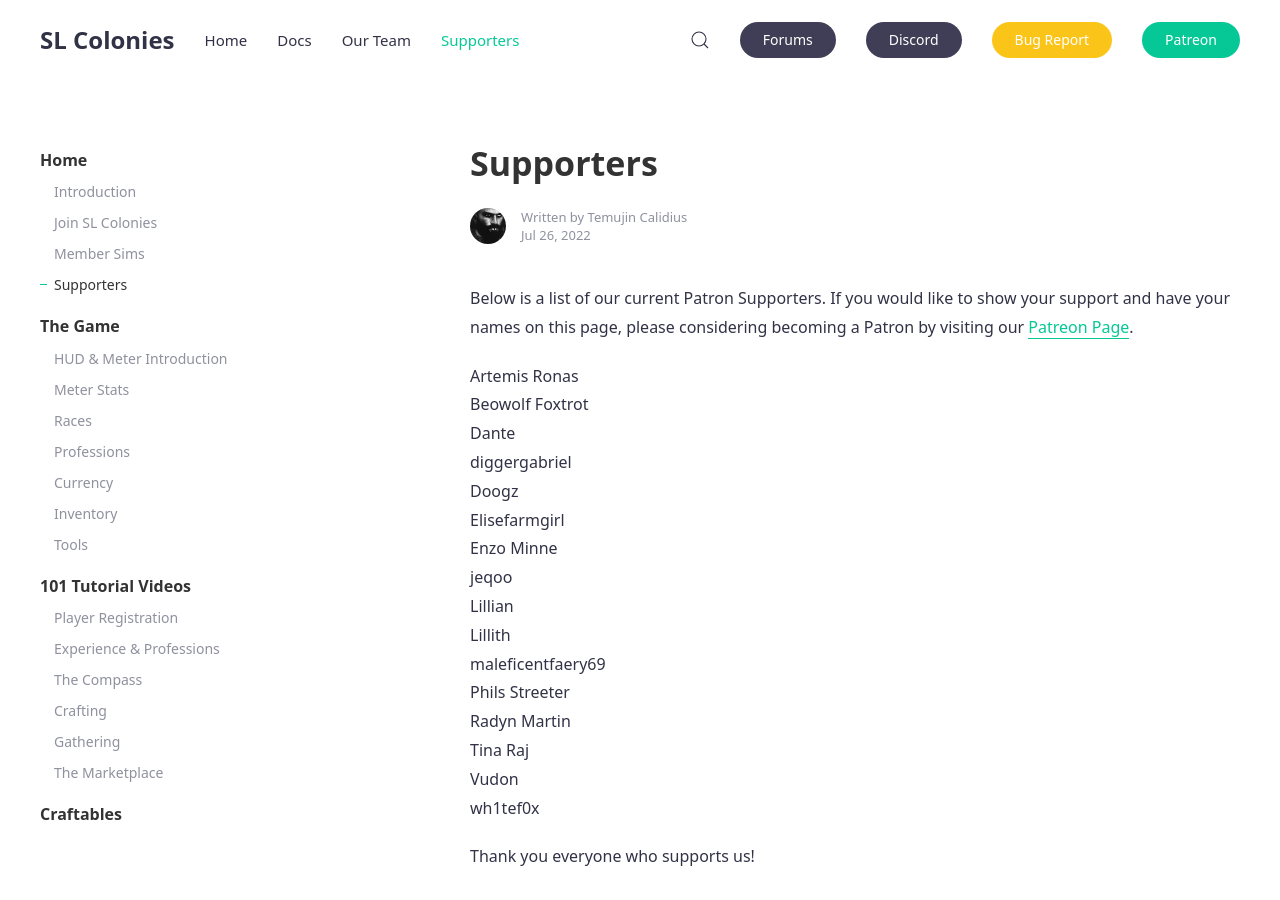
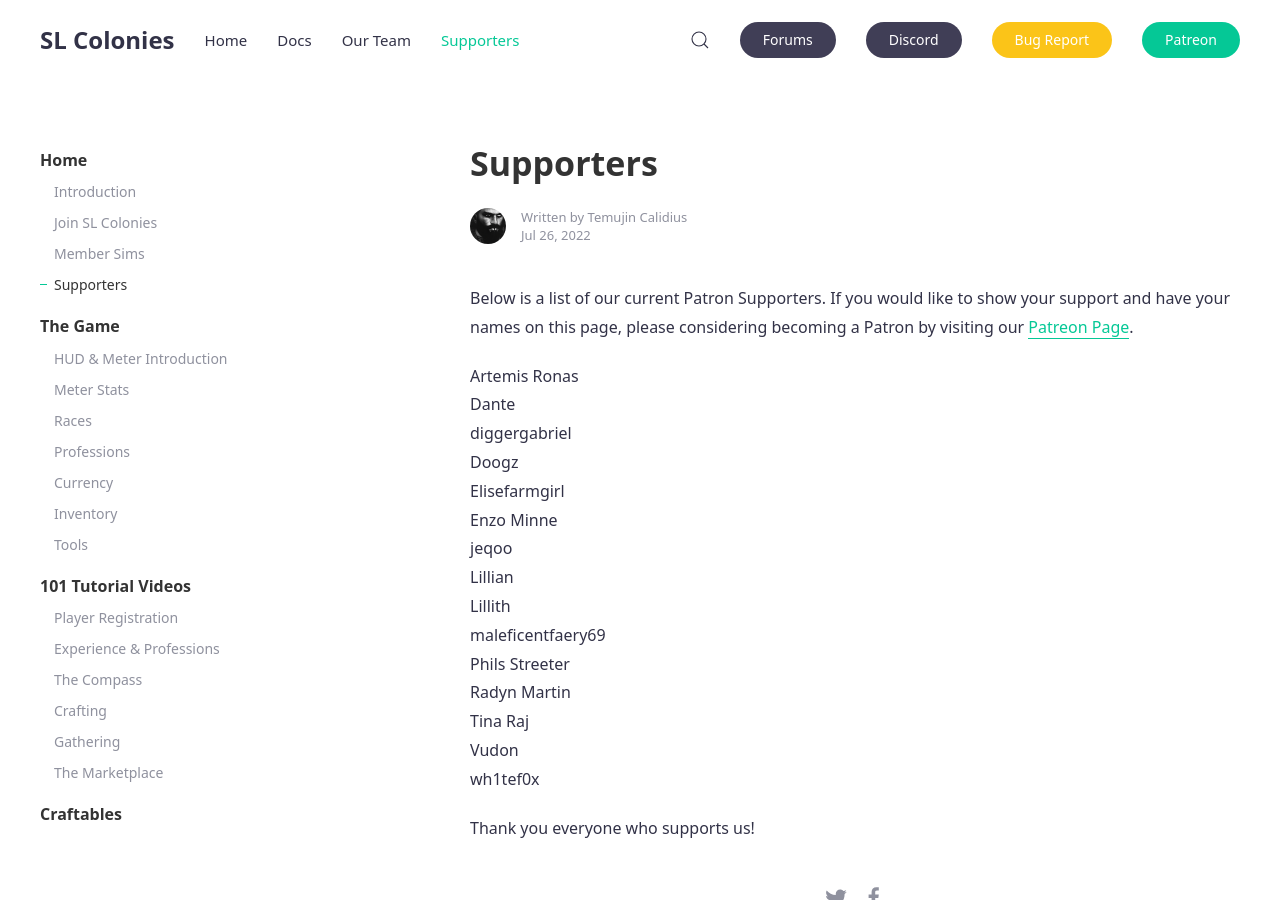
Before and after one commit to SLColonies/Public, a Jekyll site: the page built from _docs/supporters.md, in a window 1280 px wide and 900 px high. Built offline with Jekyll 4.4.1, drawn with Linux system fonts in a browser that asks for light colours; comment, search, counter and statistics services are not loaded.

Commit message:
Update supporters.md

```diff
--- a/_docs/supporters.md
+++ b/_docs/supporters.md
@@ -6,7 +6,6 @@
 Below is a list of our current Patron Supporters. If you would like to show your support and have your names on this page, please considering becoming a Patron by visiting our [Patreon Page](https://www.patreon.com/SLColonies).
 
 Artemis Ronas<br>
-Beowolf Foxtrot<br>
 Dante<br>
 diggergabriel<br>
 Doogz<br>
```
